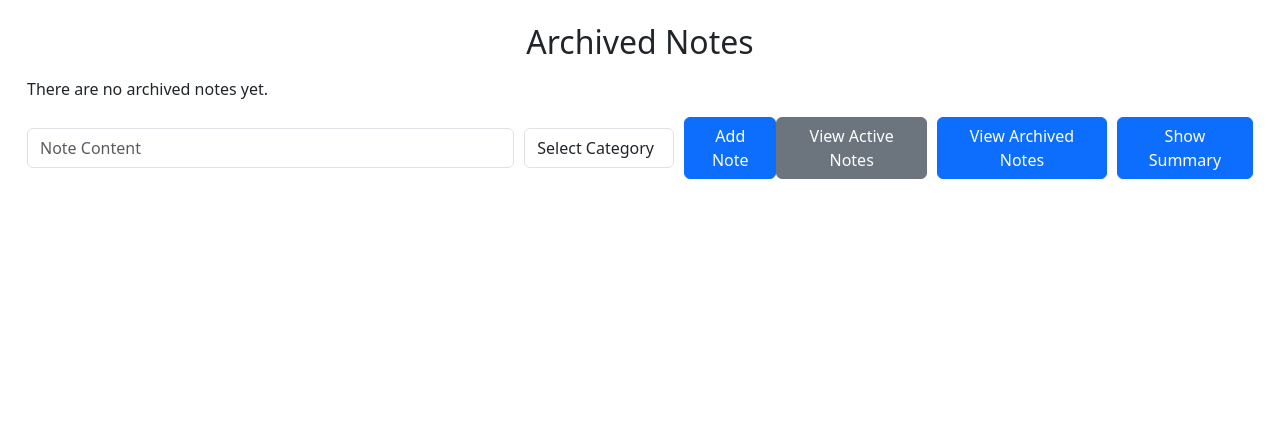
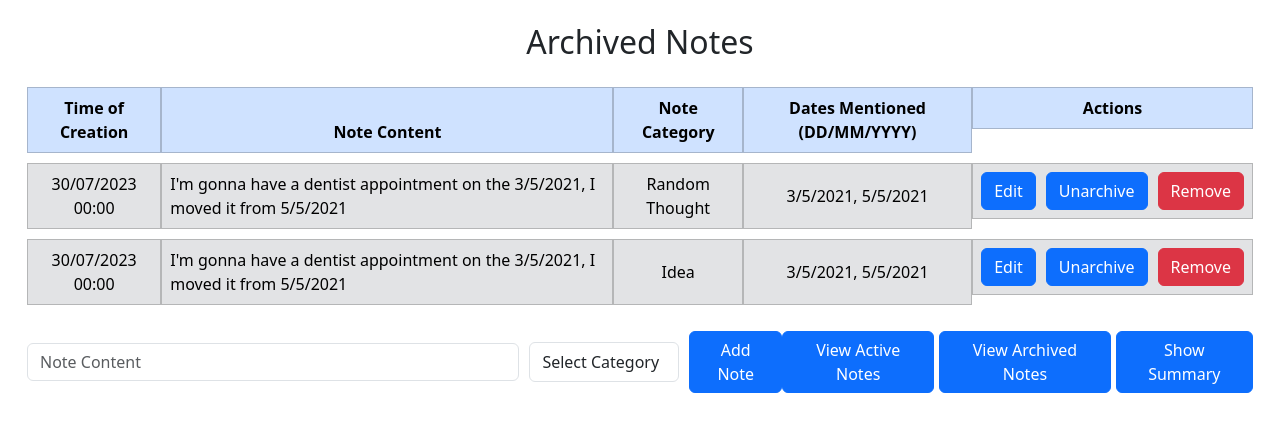
Before and after one commit to FluffyClaws/notes-app-react, a React (Create React App) app: page / in a window 1280 px wide. Both pictures are taken after a click on the button "View Archived Notes". Shown: the top 432 px of the page. Built offline with nearby package versions, Linux system fonts and the light colour scheme.

Commit message:
styled the table

```diff
--- a/src/components/ArchivedTable.tsx
+++ b/src/components/ArchivedTable.tsx
@@ -1,6 +1,6 @@
-import React from "react";
+import React, { useState } from "react";
 import { useDispatch } from "react-redux";
-import { unarchiveNote } from "../store/notesSlice";
+import { removeNote, unarchiveNote, editNote } from "../store/notesSlice";
 
 interface Note {
   id: number;
@@ -15,36 +15,102 @@ interface ArchivedTableProps {
   notes: Note[];
 }
 
+const NoNotesRow: React.FC = () => (
+  <tr>
+    <td colSpan={5} className="table-secondary">
+      <h2 className="col-content">There are no archived notes yet.</h2>
+    </td>
+  </tr>
+);
+
 const ArchivedTable: React.FC<ArchivedTableProps> = ({ notes }) => {
   const dispatch = useDispatch();
+  const [editedNoteId, setEditedNoteId] = useState<number | null>(null);
+  const [editedContent, setEditedContent] = useState("");
 
   const handleUnarchiveNote = (noteId: number) => {
     dispatch(unarchiveNote(noteId));
   };
 
-  if (notes.length === 0) {
-    return <p>There are no archived notes yet.</p>;
+  const handleRemoveNote = (noteId: number) => {
+    dispatch(removeNote(noteId));
+  };
+
+  const handleEditNote = (noteId: number, content: string) => {
+    setEditedNoteId(noteId);
+    setEditedContent(content);
+  };
+
+  const handleSaveNote = () => {
+    if (editedNoteId !== null) {
+      const updatedNote = {
+        id: editedNoteId,
+        createdAt:
+          notes.find((note) => note.id === editedNoteId)?.createdAt || "",
+        content: editedContent,
+        category:
+          notes.find((note) => note.id === editedNoteId)?.category || "",
+        dates: notes.find((note) => note.id === editedNoteId)?.dates || [],
+        archived: false,
+      };
+      dispatch(editNote(updatedNote));
+      setEditedNoteId(null);
+      setEditedContent("");
     }
+  };
 
   return (
+    <div className="table-responsive">
       <table className="table">
         <thead>
-        <tr>
-          <th>Time of Creation</th>
-          <th>Note Content</th>
-          <th>Note Category</th>
-          <th>Dates Mentioned</th>
-          <th>Actions</th>
+          <tr className="table-primary">
+            <th className="col-header">Time of Creation</th>
+            <th className="col-header">Note Content</th>
+            <th className="col-header">Note Category</th>
+            <th className="col-header">Dates Mentioned (DD/MM/YYYY)</th>
+            <th className="col-header actions-cell">Actions</th>
           </tr>
         </thead>
         <tbody>
-        {notes.map((note) => (
+          {notes.length === 0 ? (
+            <NoNotesRow />
+          ) : (
+            notes.map((note) => (
               <tr key={note.id}>
-            <td>{note.createdAt}</td>
-            <td>{note.content}</td>
-            <td>{note.category}</td>
-            <td>{note.dates.join(", ")}</td>
-            <td>
+                <td className="col-content table-secondary">
+                  {note.createdAt}
+                </td>
+                <td className="table-secondary">
+                  {editedNoteId === note.id ? (
+                    <input
+                      type="text"
+                      value={editedContent}
+                      onChange={(e) => setEditedContent(e.target.value)}
+                    />
+                  ) : (
+                    note.content
+                  )}
+                </td>
+                <td className="col-content table-secondary">{note.category}</td>
+                <td className="col-content table-secondary">
+                  {note.dates.join(", ")}
+                </td>
+                <td className="col-content table-secondary actions-cell">
+                  {editedNoteId === note.id ? (
+                    <button
+                      className="btn btn-primary"
+                      onClick={handleSaveNote}
+                    >
+                      Save
+                    </button>
+                  ) : (
+                    <>
+                      <button
+                        className="btn btn-primary"
+                        onClick={() => handleEditNote(note.id, note.content)}
+                      >
+                        Edit
+                      </button>
                       <button
                         className="btn btn-primary"
                         onClick={() => handleUnarchiveNote(note.id)}
@@ -52,22 +118,20 @@ const ArchivedTable: React.FC<ArchivedTableProps> = ({ notes }) => {
                         Unarchive
                       </button>
                       <button
-                className="btn btn-secondary"
-                onClick={() => console.log("Edit clicked")}
-              >
-                Edit
-              </button>
-              <button
                         className="btn btn-danger"
-                onClick={() => console.log("Remove clicked")}
+                        onClick={() => handleRemoveNote(note.id)}
                       >
                         Remove
                       </button>
+                    </>
+                  )}
                 </td>
               </tr>
-        ))}
+            ))
+          )}
         </tbody>
       </table>
+    </div>
   );
 };
 
--- a/src/components/NoteForm.tsx
+++ b/src/components/NoteForm.tsx
@@ -22,13 +22,13 @@ const NoteForm: React.FC = () => {
     if (!content) {
       setContentError("Please fill out this field");
     } else {
-      setContentError(""); // Clear the error message if content is provided
+      setContentError("");
     }
 
     if (!category) {
       setCategoryError("Please select a category");
     } else {
-      setCategoryError(""); // Clear the error message if category is selected
+      setCategoryError("");
     }
 
     if (!content || !category) {
--- a/src/components/NoteTable.tsx
+++ b/src/components/NoteTable.tsx
@@ -18,6 +18,14 @@ interface Note {
   dates: string[];
   archived: boolean;
 }
+
+const NoNotesRow: React.FC = () => (
+  <tr>
+    <td colSpan={5} className="table-secondary">
+      <h2 className="col-content">There are no notes yet</h2>
+    </td>
+  </tr>
+);
 
 const NoteTable: React.FC<NoteTableProps> = ({ notes, isSummary = false }) => {
   const dispatch = useDispatch();
@@ -54,10 +62,6 @@ const NoteTable: React.FC<NoteTableProps> = ({ notes, isSummary = false }) => {
     }
   };
 
-  if (notes.length === 0) {
-    return <p>There are no notes yet.</p>;
-  }
-
   return (
     <div className="table-responsive">
       <table className="table">
@@ -67,11 +71,14 @@ const NoteTable: React.FC<NoteTableProps> = ({ notes, isSummary = false }) => {
             <th className="col-header">Note Content</th>
             <th className="col-header">Note Category</th>
             <th className="col-header">Dates Mentioned (DD/MM/YYYY)</th>
-            {!isSummary && <th className="col-header">Actions</th>}
+            {!isSummary && <th className="col-header actions-cell">Actions</th>}
           </tr>
         </thead>
         <tbody>
-          {notes.map((note) => (
+          {notes.length === 0 ? (
+            <NoNotesRow />
+          ) : (
+            notes.map((note) => (
               <tr key={note.id}>
                 <td className="col-content table-secondary">
                   {formatDate(note.createdAt)}
@@ -88,11 +95,11 @@ const NoteTable: React.FC<NoteTableProps> = ({ notes, isSummary = false }) => {
                   )}
                 </td>
                 <td className="col-content table-secondary">{note.category}</td>
-              <td className="col-content table-secondary">
+                <td className="col-content table-secondary ">
                   <DateList dates={note.dates} />
                 </td>
                 {!isSummary && (
-                <td className="col-content table-secondary">
+                  <td className="col-content table-secondary actions-cell">
                     {editedNoteId === note.id ? (
                       <button
                         className="btn btn-primary"
@@ -103,13 +110,13 @@ const NoteTable: React.FC<NoteTableProps> = ({ notes, isSummary = false }) => {
                     ) : (
                       <>
                         <button
-                        className="btn btn-secondary"
+                          className="btn btn-primary"
                           onClick={() => handleEditNote(note.id, note.content)}
                         >
                           Edit
                         </button>
                         <button
-                        className="btn btn-danger"
+                          className="btn btn-primary"
                           onClick={() => handleArchiveNote(note.id)}
                         >
                           Archive
@@ -125,7 +132,8 @@ const NoteTable: React.FC<NoteTableProps> = ({ notes, isSummary = false }) => {
                   </td>
                 )}
               </tr>
-          ))}
+            ))
+          )}
         </tbody>
       </table>
     </div>
--- a/src/components/SummaryTable.tsx
+++ b/src/components/SummaryTable.tsx
@@ -5,6 +5,14 @@ import { RootState } from "../store/rootReducer";
 interface SummaryTableProps {
   isSummary?: boolean;
 }
+
+const NoSummaryRow: React.FC = () => (
+  <tr>
+    <td colSpan={3} className="table-secondary">
+      <h2 className="col-content">There are no notes yet</h2>
+    </td>
+  </tr>
+);
 
 const SummaryTable: React.FC<SummaryTableProps> = ({ isSummary }) => {
   const notes = useSelector((state: RootState) => state.notes);
@@ -24,8 +32,12 @@ const SummaryTable: React.FC<SummaryTableProps> = ({ isSummary }) => {
   if (noActiveNotes && noArchivedNotes) {
     return (
       <>
-        <h2>Summary</h2>
-        <p>There are no notes yet.</p>
+        <h2 className="table-header">Summary</h2>
+        <table className="table">
+          <tbody>
+            <NoSummaryRow />
+          </tbody>
+        </table>
       </>
     );
   }
--- a/src/pages/NotesPage.tsx
+++ b/src/pages/NotesPage.tsx
@@ -43,26 +43,13 @@ const NotesPage: React.FC = () => {
       <div className="cntrls-wrapper">
         <NoteForm />
         <div className="btns-wrapper">
-          <button
-            className={`btn ${
-              showArchivedTable ? "btn-secondary" : "btn-primary"
-            }`}
-            onClick={handleViewActiveNotes}
-          >
+          <button className="btn btn-primary" onClick={handleViewActiveNotes}>
             View Active Notes
           </button>
-          <button
-            className={`btn ${
-              showArchivedTable ? "btn-primary" : "btn-secondary"
-            }`}
-            onClick={handleViewArchivedNotes}
-          >
+          <button className="btn btn-primary" onClick={handleViewArchivedNotes}>
             View Archived Notes
           </button>
-          <button
-            className={`btn ${showSummary ? "btn-secondary" : "btn-primary"}`}
-            onClick={toggleSummaryVisibility}
-          >
+          <button className="btn btn-primary" onClick={toggleSummaryVisibility}>
             {showSummary ? "Hide Summary" : "Show Summary"}
           </button>
         </div>
--- a/src/store/notesSlice.ts
+++ b/src/store/notesSlice.ts
@@ -28,7 +28,7 @@ const initialNotes: Note[] = [
       "I'm gonna have a dentist appointment on the 3/5/2021, I moved it from 5/5/2021",
     category: "Random Thought",
     dates: [],
-    archived: false,
+    archived: true,
   },
   {
     id: 3,
@@ -55,7 +55,7 @@ const initialNotes: Note[] = [
       "I'm gonna have a dentist appointment on the 3/5/2021, I moved it from 5/5/2021",
     category: "Idea",
     dates: [],
-    archived: false,
+    archived: true,
   },
   {
     id: 6,
--- a/src/style/style.scss
+++ b/src/style/style.scss
@@ -22,10 +22,12 @@ body {
 .table-secondary {
   vertical-align: middle;
 }
+
 table {
   border-collapse: separate;
   border-spacing: 0 10px;
 }
+
 th,
 td {
   border-width: 1px;
@@ -52,7 +54,13 @@ td {
 
 .btns-wrapper {
   display: flex;
+  gap: 5px;
+}
+
+.actions-cell {
+  display: flex;
   gap: 10px;
+  justify-content: center;
 }
 
 .btn-form {
@@ -67,7 +75,8 @@ select {
   max-width: 150px;
 }
 input {
-  width: 50%;
+  width: 100%;
+  max-height: 38px;
 }
 .form-input {
   width: 520px;
```
Lines whose indentation alone changed are shown as unchanged.
